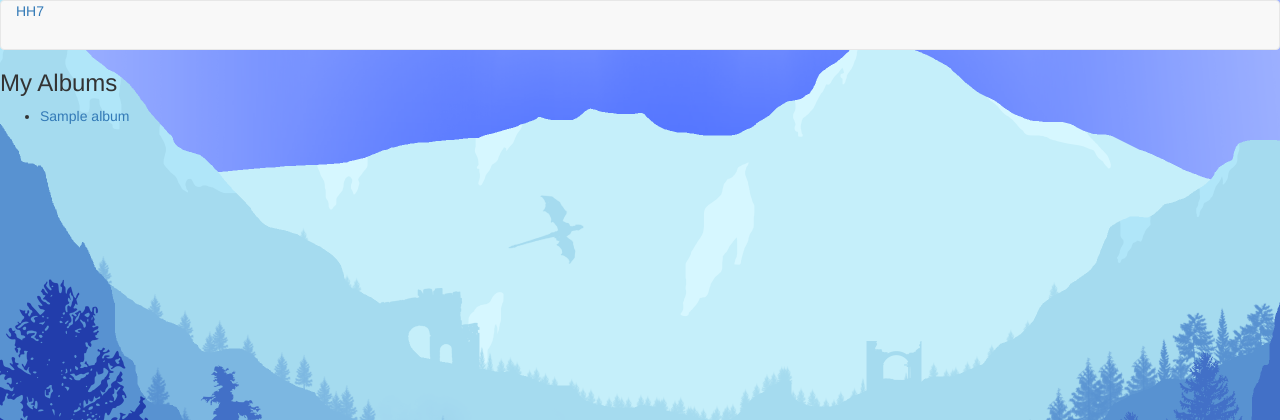
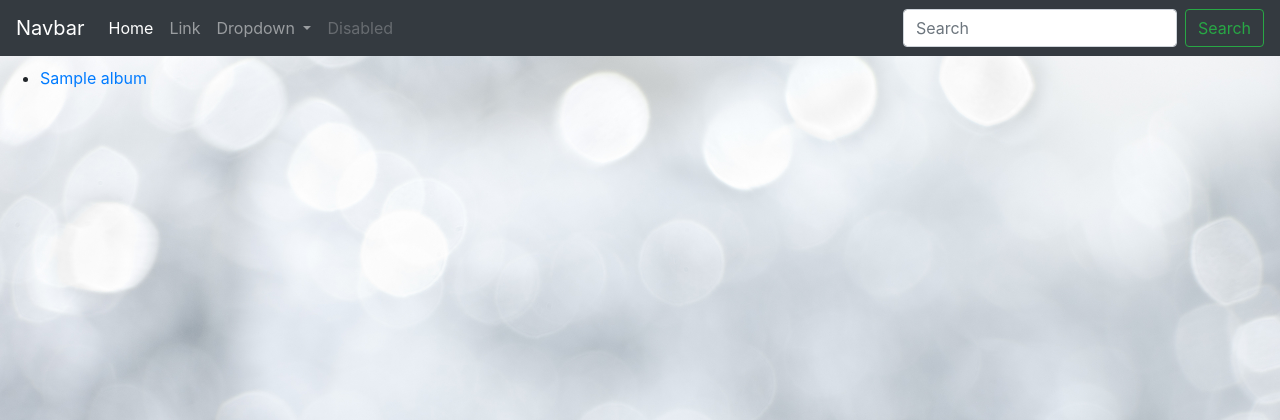
Before and after one commit to HeadHunTeR779/Basic-Django-Website, a Django app: template music/templates/music/index.html in a window 1280 px wide. Shown: the top 420 px of the page. Run offline with Django 3.2, Linux system fonts and the light colour scheme; the template is opened without the code that fills it: most values are stand-ins (such as "Sample title", 1, 10 or a date in 2020); some libraries are stand-ins or nearby versions.

Commit message:
Navbar Added and Background Customised

```diff
--- a/music/static/music/style.css
+++ b/music/static/music/style.css
@@ -1,5 +1,14 @@
 body
 {
-  background-image: url("images/background.png");
+  background-image: url("images/background.jpg");
   background-size: cover;
+  font-family: 'Russo One', sans-serif;
+  margin: 0;
+  text-align: center;
 }
+
+#navbarShiftUp
+{
+  position: relative;
+  top: -24px;
+}
--- a/music/templates/music/index.html
+++ b/music/templates/music/index.html
@@ -8,26 +8,55 @@
     IF you don'wanna use the below staticfiles method of django  UNCOMMENT THIS -->
 
     {% load staticfiles %}
-    <link rel="stylesheet" type="text/css" href={% static "music/style.css"  %}> <!-- Name is necessarily required as static -->
-    <link rel="stylesheet" href="https://maxcdn.bootstrapcdn.com/bootstrap/3.3.7/css/bootstrap.min.css">
+    <link rel="stylesheet" type="text/css" href="{% static 'music/style.css' %}">
+    <!-- in href static is nothing but the directory I made in music this means staticfiles takes us to the main folder of the WEBAPP -->
+
+    <!-- Bootstrap CSS -->
+    <link rel="stylesheet" href="https://stackpath.bootstrapcdn.com/bootstrap/4.1.1/css/bootstrap.min.css" integrity="sha384-WskhaSGFgHYWDcbwN70/dfYBj47jz9qbsMId/iRN3ewGhXQFZCSftd1LZCfmhktB" crossorigin="anonymous">
+    <link href="https://fonts.googleapis.com/css?family=Russo+One" rel="stylesheet" type="text/css">﻿
     <!-- in href static is nothing but the directory I made in music this means staticfiles takes us to the main folder of the WEBAPP -->
 
   </head>
 
   <body>
 
-    <nav class="navbar navbar-default">
+    <div id="navbarShiftUp">
+      <nav class="navbar navbar-expand-lg navbar-dark bg-dark fixed-top">
+        <a class="navbar-brand" href="#">Navbar</a>
+        <button class="navbar-toggler" type="button" data-toggle="collapse" data-target="#navbarSupportedContent" aria-controls="navbarSupportedContent" aria-expanded="false" aria-label="Toggle navigation">
+          <span class="navbar-toggler-icon"></span>
+        </button>
 
-      <div class="container-fluid">
-
-        <!-- Logo -->
-        <div class="navbar-header">
-          <a class="navbar-header" href="{% url 'music:index' %}">HH7</a>
+        <div class="collapse navbar-collapse" id="navbarSupportedContent">
+          <ul class="navbar-nav mr-auto">
+            <li class="nav-item active">
+              <a class="nav-link" href="#">Home <span class="sr-only">(current)</span></a>
+            </li>
+            <li class="nav-item">
+              <a class="nav-link" href="#">Link</a>
+            </li>
+            <li class="nav-item dropdown">
+              <a class="nav-link dropdown-toggle" href="#" id="navbarDropdown" role="button" data-toggle="dropdown" aria-haspopup="true" aria-expanded="false">
+                Dropdown
+              </a>
+              <div class="dropdown-menu" aria-labelledby="navbarDropdown">
+                <a class="dropdown-item" href="#">Action</a>
+                <a class="dropdown-item" href="#">Another action</a>
+                <div class="dropdown-divider"></div>
+                <a class="dropdown-item" href="#">Something else here</a>
+              </div>
+            </li>
+            <li class="nav-item">
+              <a class="nav-link disabled" href="#">Disabled</a>
+            </li>
+          </ul>
+          <form class="form-inline my-2 my-lg-0">
+            <input class="form-control mr-sm-2" type="search" placeholder="Search" aria-label="Search">
+            <button class="btn btn-outline-success my-2 my-sm-0" type="submit">Search</button>
+          </form>
         </div>
-
-      </div>
-
-    </nav>
+      </nav>
+    </div>
 
     {% if all_albums %}
         <h3>My Albums</h3>
@@ -40,6 +69,10 @@
         <h3>'Put some stuff in here'</h3>
     {% endif %}
 
+    <script src="https://code.jquery.com/jquery-3.3.1.slim.min.js" integrity="sha384-q8i/X+965DzO0rT7abK41JStQIAqVgRVzpbzo5smXKp4YfRvH+8abtTE1Pi6jizo" crossorigin="anonymous"></script>
+    <script src="https://cdnjs.cloudflare.com/ajax/libs/popper.js/1.14.3/umd/popper.min.js" integrity="sha384-ZMP7rVo3mIykV+2+9J3UJ46jBk0WLaUAdn689aCwoqbBJiSnjAK/l8WvCWPIPm49" crossorigin="anonymous"></script>
+    <script src="https://stackpath.bootstrapcdn.com/bootstrap/4.1.1/js/bootstrap.min.js" integrity="sha384-smHYKdLADwkXOn1EmN1qk/HfnUcbVRZyYmZ4qpPea6sjB/pTJ0euyQp0Mk8ck+5T" crossorigin="anonymous"></script>
+
   </body>
 
 </html>
```
Also changed, not shown: music/static/music/images/background.jpg (added), music/static/music/images/background.png (deleted).
